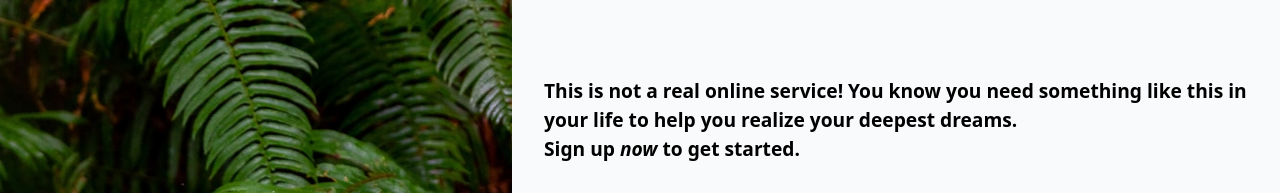
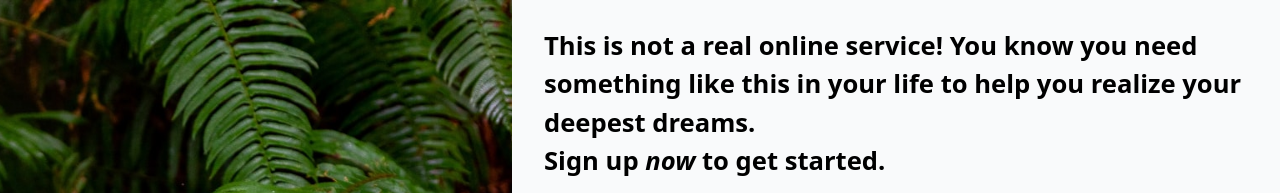
Before and after one commit to darrondai/sign-up-form, a plain HTML site: page index.html in a window 1280 px wide. Shown: the top 193 px of the page. Drawn offline with Linux system fonts and the light colour scheme.

Commit message:
Adjust font size of call to action, lower max width

```diff
--- a/styles.css
+++ b/styles.css
@@ -127,7 +127,7 @@ body {
 
   background-color: #f9fafb;
   font-weight: bold;
-  font-size: 1.2rem;
+  font-size: 1.6rem;
 }
 
 .main-content > * {
@@ -142,7 +142,7 @@ body {
 }
 
 .call-to-action > p {
-  width: min(65ch, 100%);
+  width: min(53ch, 100%);
 }
 
 .sign-up-form {
```
